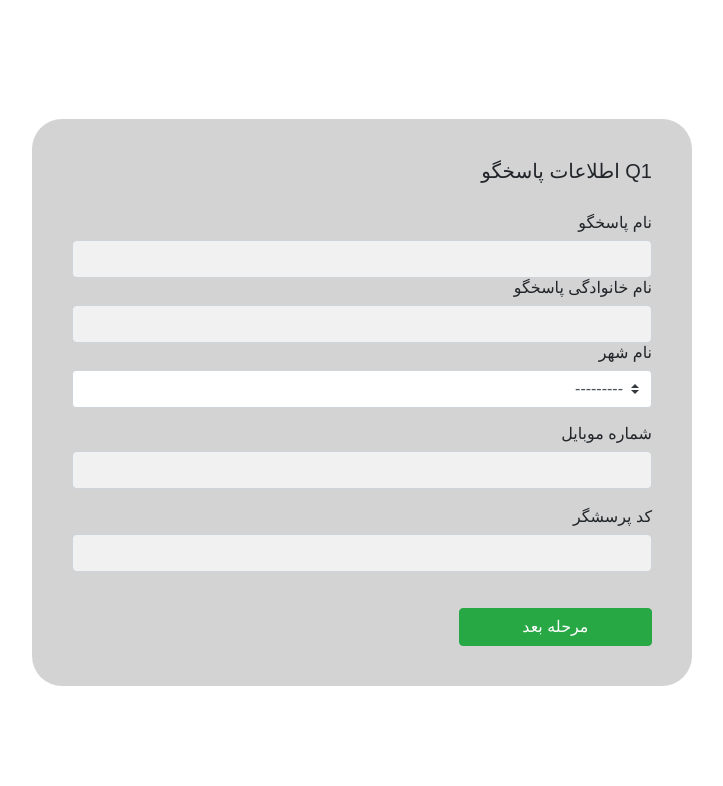
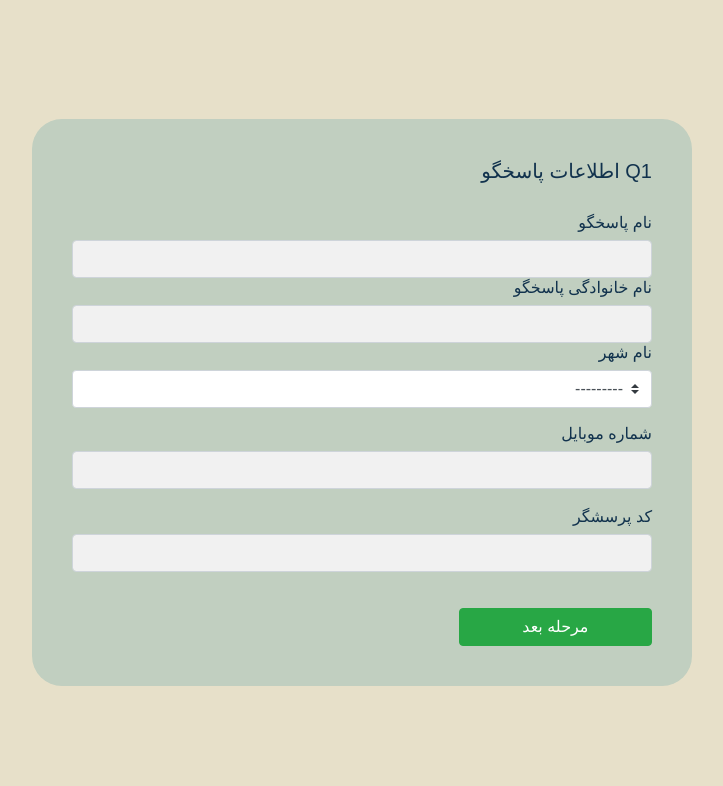
Before and after one commit to msaeiid/survey_Q2e15d, a Django app: template templates/Personal.html in a window 1280 px wide. Shown: the part 51-837 px from the top of the page, without its empty margins (458-1181 px from the left). Run offline with Django 3.2, Linux system fonts and the light colour scheme; the template is opened without the code that fills it: values that come from a table or form of the project are taken from there, others are empty; data comes from the database, SQL or seed files in the repository; both versions use the stored data as it was after the commit; some libraries are stand-ins or nearby versions.

Commit message:
bug fixes

```diff
--- a/Agah/models.py
+++ b/Agah/models.py
@@ -146,7 +146,7 @@ class Question(models.Model):
     type = models.CharField(max_length=50, choices=question_choices, blank=True)
 
     def __str__(self):
-        return f'{self.code}'
+        return f'{self.title}'
 
 
 class Option(models.Model):
@@ -161,7 +161,7 @@ class Option(models.Model):
     point = models.PositiveSmallIntegerField(verbose_name='امتیاز')
 
     def __str__(self):
-        return f'{self.value}'
+        return f'{self.title}'
 
 
 class AnswerSheet(models.Model):
--- a/templates/Base.html
+++ b/templates/Base.html
@@ -28,9 +28,10 @@
         .container {
             margin-top: 50px;
         }
-
         body {
             text-align: right;
+            background-color: #E7E0C9;
+            color:#11324D;
         }
 
         #content, #side {
@@ -52,7 +53,7 @@
         }
 
         .question {
-            background-color: lightgray;
+            background-color: #C1CFC0;
             padding: 40px;
             margin: 50px 0px;
             border-radius: 30px;
```
Also changed, not shown: db.sqlite3.
